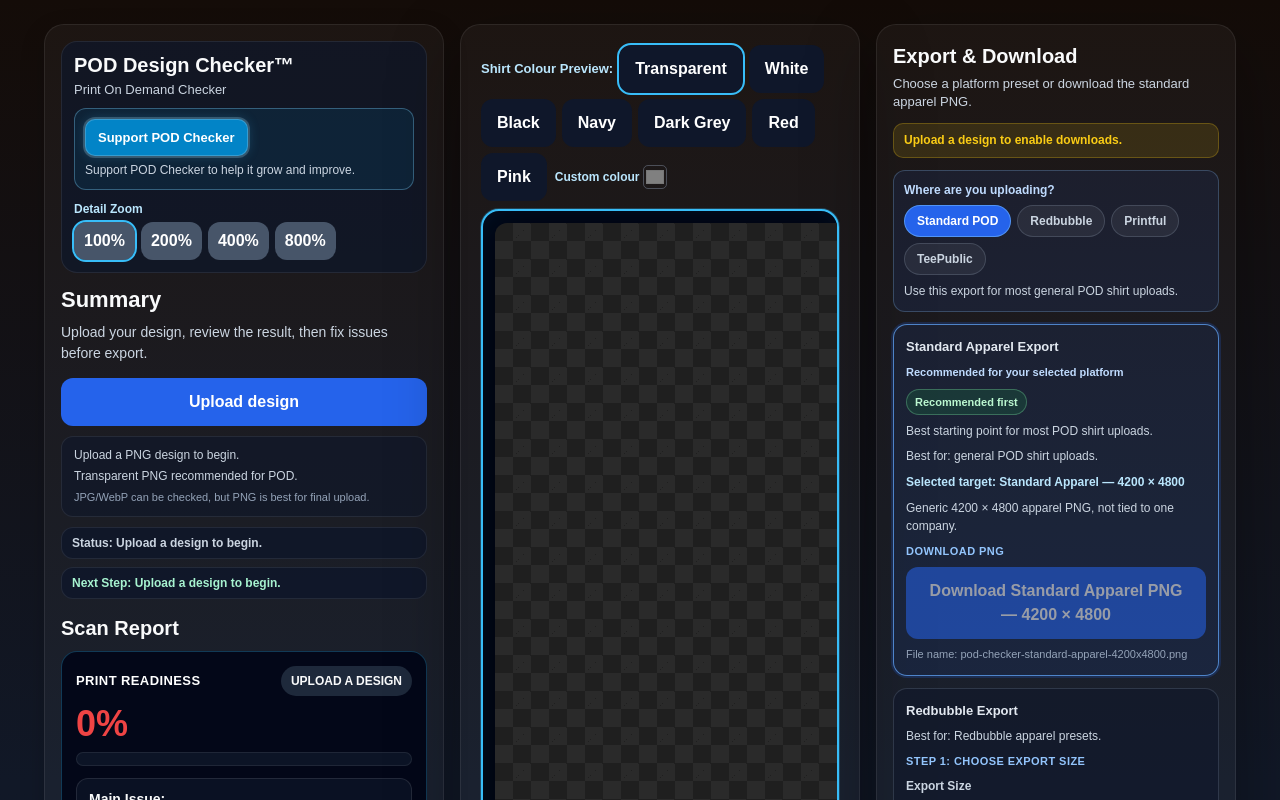
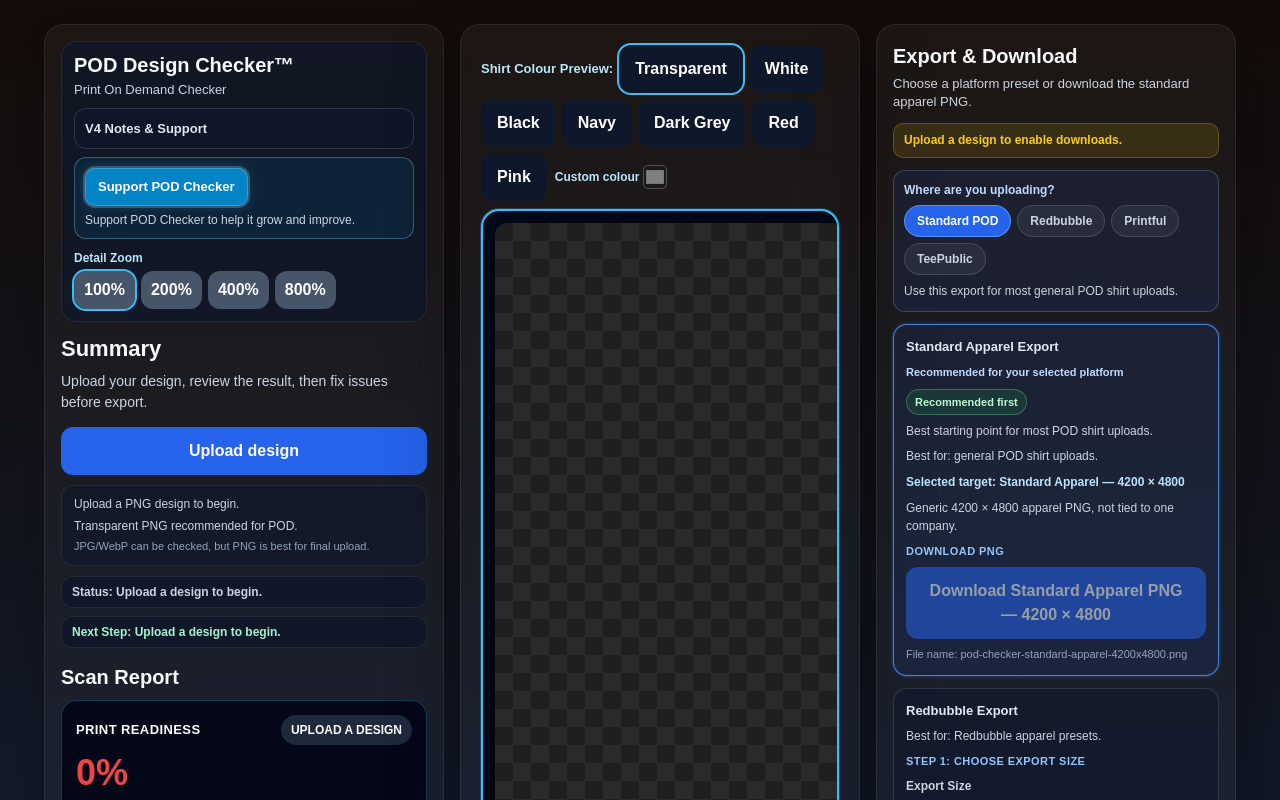
Before and after one commit to noobmacker-creator/pod-design-checker, a Next.js app: page / in a window 1280 px wide. Shown: the top 800 px of the page. Built offline with nearby package versions, Linux system fonts and the light colour scheme.

Commit message:
add v4 notes and support card

```diff
--- a/app/components/ScanResultsPanel.tsx
+++ b/app/components/ScanResultsPanel.tsx
@@ -3,6 +3,7 @@
 import React from 'react';
 import type { CheckItem } from '../lib/podCheckerTypes';
 import { statusColor, statusIcon } from '../lib/podCheckerUtils';
+import { podCheckerV4Notes } from '../content/podCheckerV4Notes';
 
 type Bounds = {
   x: number;
@@ -420,6 +421,58 @@ export default function ScanResultsPanel({
             <div style={{ marginTop: 4, color: '#cbd5e1', fontSize: 13 }}>
               Print On Demand Checker
             </div>
+            <details
+              style={{
+                marginTop: 8,
+                padding: 10,
+                borderRadius: 12,
+                background: 'rgba(15, 23, 42, 0.55)',
+                border: '1px solid rgba(148, 163, 184, 0.22)',
+              }}
+            >
+              <summary
+                style={{
+                  cursor: 'pointer',
+                  fontWeight: 800,
+                  fontSize: 13,
+                  color: '#e2e8f0',
+                  listStyle: 'none',
+                }}
+              >
+                {podCheckerV4Notes.title}
+              </summary>
+              <div
+                style={{
+                  marginTop: 8,
+                  display: 'grid',
+                  gap: 8,
+                  color: '#cbd5e1',
+                  fontSize: 12,
+                  lineHeight: 1.45,
+                }}
+              >
+                {podCheckerV4Notes.paragraphs.map((paragraph) => (
+                  <p key={paragraph} style={{ margin: 0 }}>
+                    {paragraph}
+                  </p>
+                ))}
+                <a
+                  href={podCheckerV4Notes.supportUrl}
+                  target="_blank"
+                  rel="noopener noreferrer"
+                  style={{
+                    display: 'inline-block',
+                    marginTop: 2,
+                    color: '#7dd3fc',
+                    fontWeight: 700,
+                    fontSize: 12,
+                    textDecoration: 'none',
+                  }}
+                >
+                  {podCheckerV4Notes.supportLabel}
+                </a>
+              </div>
+            </details>
             <div
               style={{
                 marginTop: 8,
--- /dev/null
+++ b/app/content/podCheckerV4Notes.ts
@@ -0,0 +1,10 @@
+export const podCheckerV4Notes = {
+  title: 'V4 Notes & Support',
+  paragraphs: [
+    'POD Checker V4 supports DTG/DTF apparel export, Redbubble presets, and TeePublic all-products export. More POD tools are coming soon.',
+    'Shirt Colour Preview lets you test designs against transparent, light, dark, and custom shirt colours before export.',
+    'Every checker, preset, fix, and warning in POD Checker is built from real print-prep work. Support helps keep the tool improving.',
+  ],
+  supportLabel: 'Support POD Checker',
+  supportUrl: 'https://buymeacoffee.com/poddesignchecker',
+};
```
